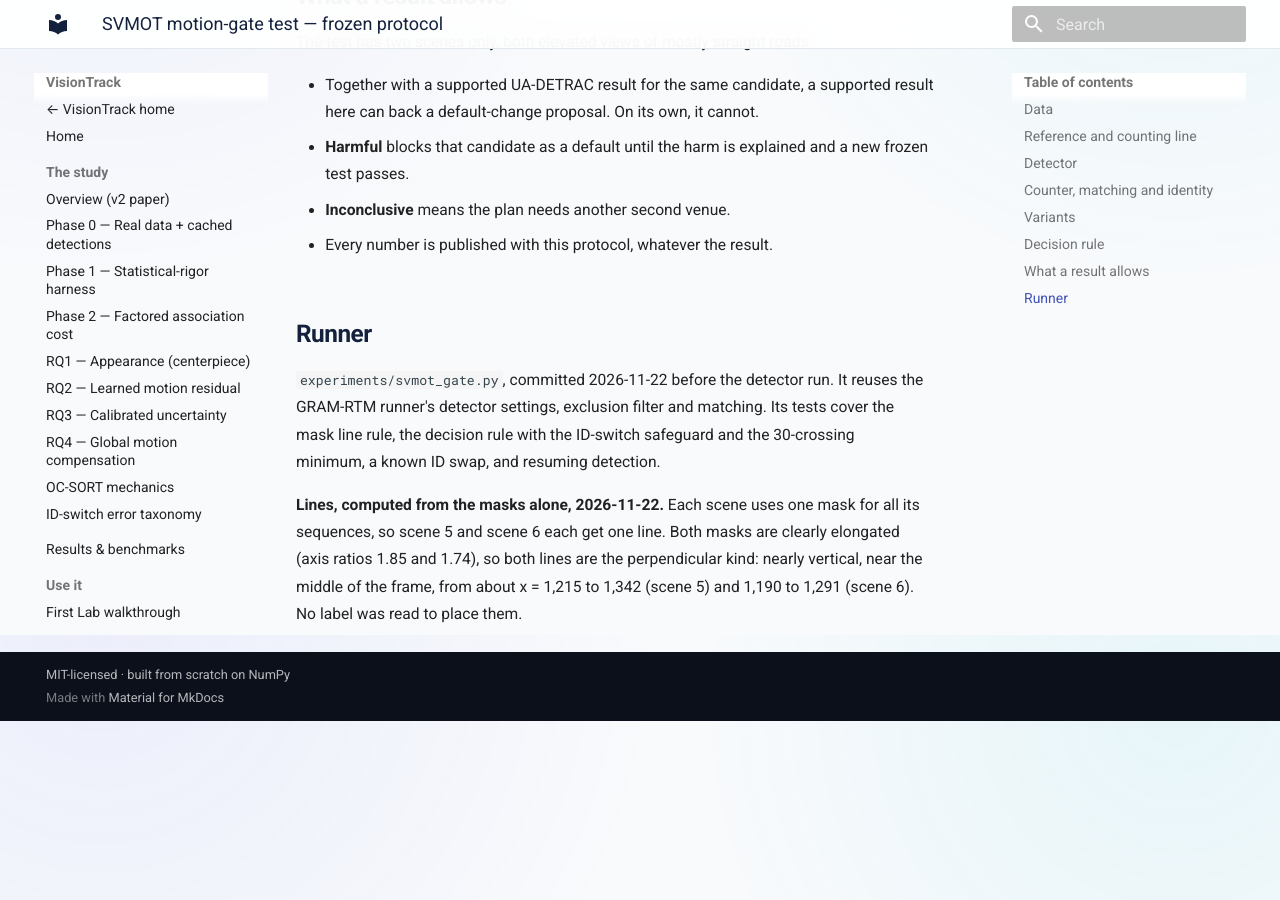
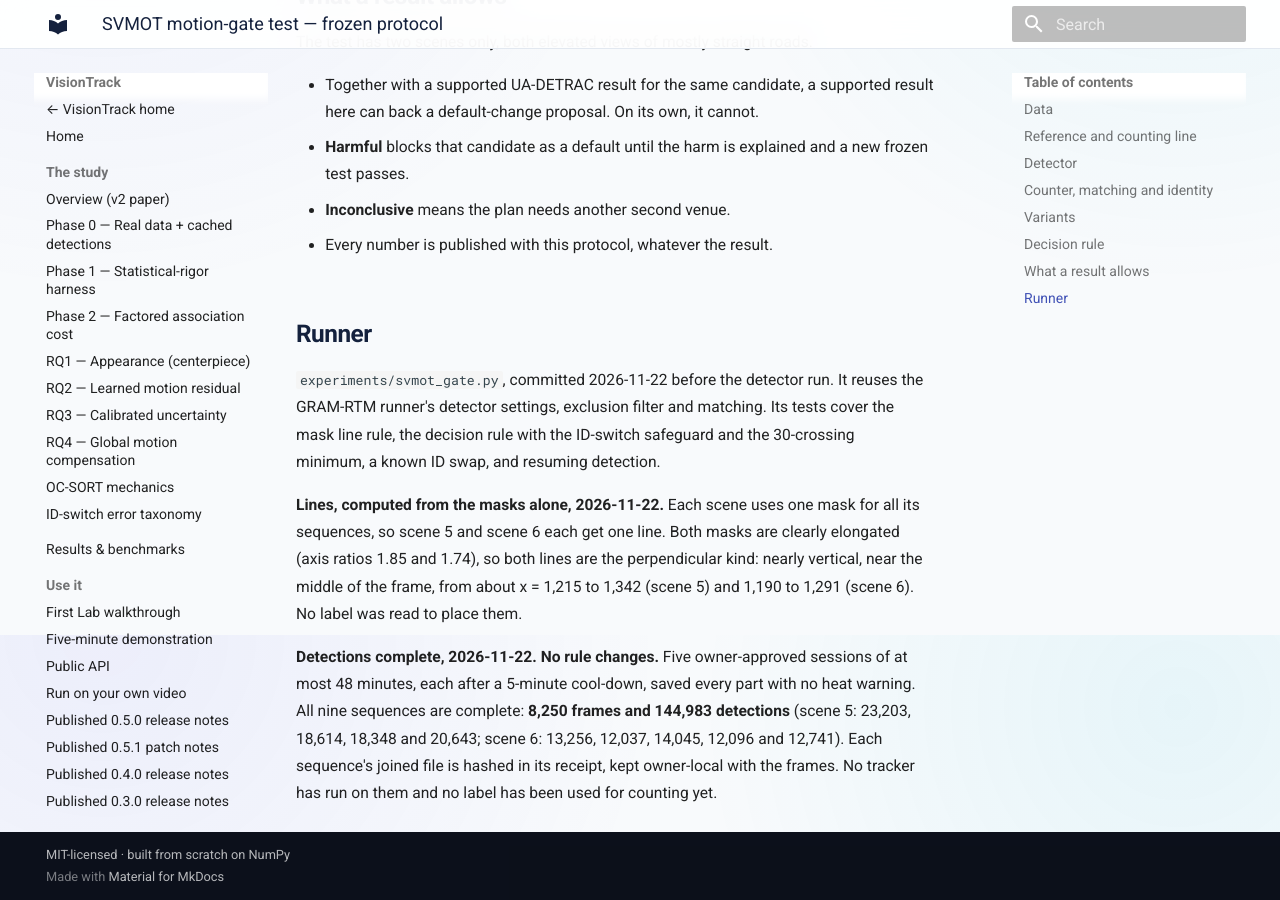
Before and after one commit to hulagerushikesh/visiontrack, an MkDocs documentation site: the page built from docs/SVMOT_GATE_TEST_PROTOCOL.md, in a window 1280 px wide and 900 px high, scrolled down 2965 px. Built offline with MkDocs 1.6.1 and Material for MkDocs 9.7.7, drawn with Linux system fonts in a browser that asks for light colours; before the commit the page ends 3686 px from its top, so only the background shows below that.

Commit message:
Record completed SVMOT detections before the tracker comparison

```diff
--- a/docs/SVMOT_GATE_TEST_PROTOCOL.md
+++ b/docs/SVMOT_GATE_TEST_PROTOCOL.md
@@ -130,3 +130,11 @@ masks are clearly elongated (axis ratios 1.85 and 1.74), so both lines are
 the perpendicular kind: nearly vertical, near the middle of the frame, from
 about x = 1,215 to 1,342 (scene 5) and 1,190 to 1,291 (scene 6). No label was
 read to place them.
+
+**Detections complete, 2026-11-22. No rule changes.** Five owner-approved
+sessions of at most 48 minutes, each after a 5-minute cool-down, saved every
+part with no heat warning. All nine sequences are complete: **8,250 frames and
+144,983 detections** (scene 5: 23,203, 18,614, 18,348 and 20,643; scene 6:
+13,256, 12,037, 14,045, 12,096 and 12,741). Each sequence's joined file is
+hashed in its receipt, kept owner-local with the frames. No tracker has run on
+them and no label has been used for counting yet.
```
